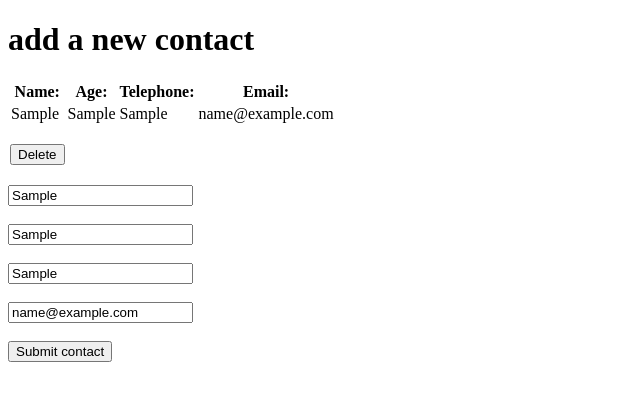
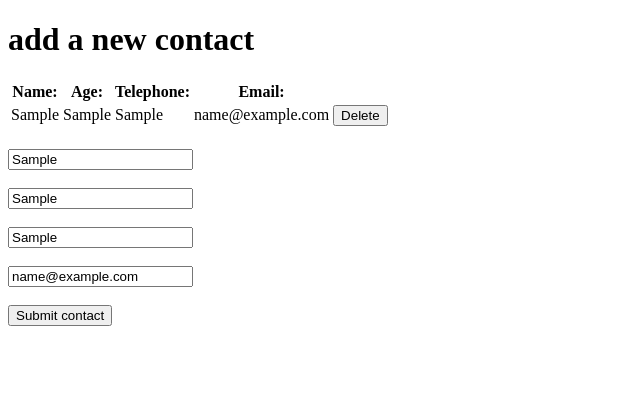
Before and after one commit to MattiasSimonsson/address-book-Js, a plain HTML site: page index.html in a window 1280 px wide. Both pictures are taken after typing "Sample", "Sample", "Sample", "name@example.com" into the empty fields and a click on the button "Submit contact". Shown: the whole page, without its empty margins (0-640 px from the left). Drawn offline with Linux system fonts and the light colour scheme.

Commit message:
fixed addContact on sumbit with delete

```diff
--- a/index.html
+++ b/index.html
@@ -18,8 +18,9 @@
             <th>Telephone:</th>
             <th>Email:</th>
           </tr>
+
         </thead>
-        <tbody class="tableBody">
+        <tbody>
 
         </tbody>
       </table>
--- a/script.js
+++ b/script.js
@@ -1,13 +1,7 @@
 // form / table
 let form = document.getElementById('form');
 let table = document.getElementById('table');
-let tableBody = document.querySelector('.tableBody');
-
-document.addEventListener('click', function (e) {
-  if (e.target.className === 'btn-delete') {
-    console.log('LISTEN UP!');
-  }
-});
+let tableBody = document.querySelector('tbody');
 
 // form values
 let name = document.getElementById('name');
@@ -15,23 +9,30 @@ let age = document.getElementById('age');
 let telephone = document.getElementById('telephone');
 let email = document.getElementById('email');
 
-function submit(e) {
-  addNewContact();
+function onAddContact(e) {
+  e.preventDefault();
+  tableBody.innerHTML += `
+    <tr>
+      <td>${form.name.value}</td>
+      <td>${form.age.value}</td>
+      <td>${form.telephone.value}</td>
+      <td>${form.email.value}</td>
+      <td><button class="btn-delete">Delete</button></td>
+    <tr>
+  `;
+
   displayContacts();
-
-  e.preventDefault();
 }
 
-function addNewContact() {
-  let contactsArray = [];
+function addNewContact(e) {
+  /*let contactsArray = [];
 
   contactsArray.push(`
   <td class="info">${form.name.value}</td>
   <td class="info">${form.age.value}</td>
   <td class="info">${form.telephone.value}</td>
-  <td class="info">${form.email.value}</td>`);
-  tableBody.innerHTML +=
-    contactsArray + '<br>' + "<button class='btn-delete'>Delete</button>";
+  <td class="info">${form.email.value}</td>
+<br> <button class='btn-delete'>Delete</button>`); */
 }
 
 function deleteContact() {}
@@ -42,13 +43,11 @@ function displayContacts() {
 }
 
 // EventListeners
+form.addEventListener('submit', onAddContact);
 
-// send sumbit "form"
-form.addEventListener('submit', submit);
-
-// delete contact event
+// Delete btn for contact
 document.addEventListener('click', function (e) {
   if (e.target.className === 'btn-delete') {
-    console.log('testing delete btn');
+    console.log('LISTEN UP!');
   }
 });
```
